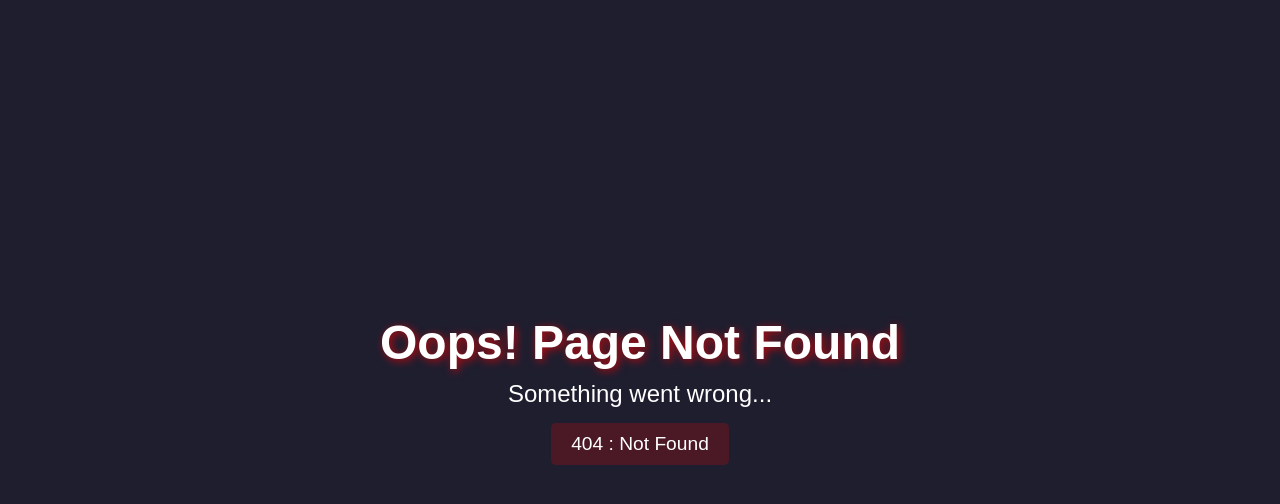
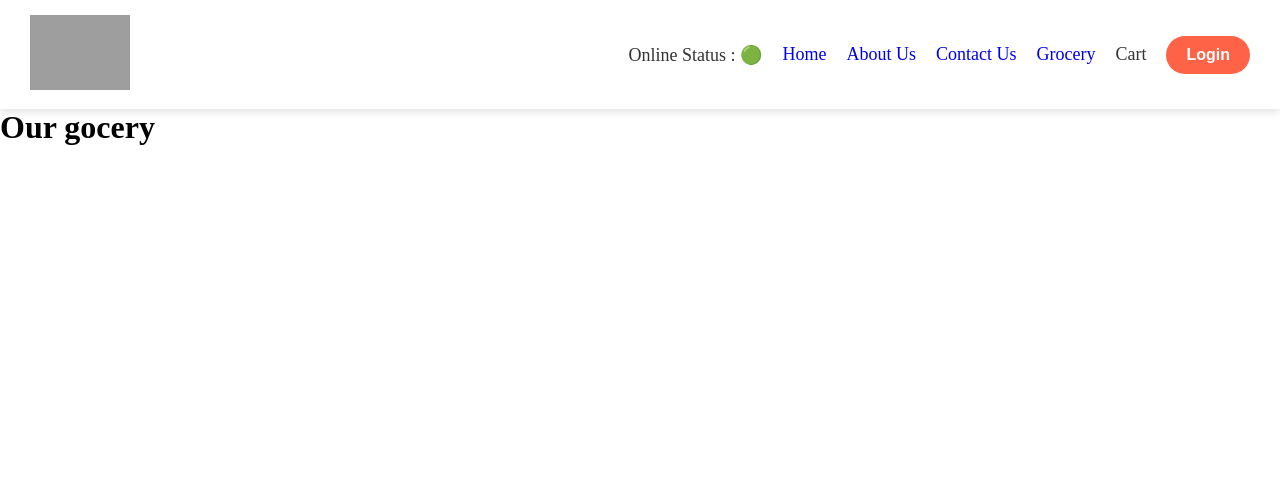
Before and after one commit to ayush-310/Swiggy, a React (Create React App) app: page /grocery in a window 1280 px wide. Before the commit this address had no page. Shown: the top 504 px of the page. Built offline with nearby package versions, Linux system fonts and the light colour scheme; grey boxes are pictures that could not be loaded.

Commit message:
Feat: Lazy Loading

```diff
--- a/src/App.js
+++ b/src/App.js
@@ -6,6 +6,21 @@
 import Contact from './components/Contact';
 import Error from './components/Error';
 import RestaurantMenu from './components/RestaurantMenu';
+// import Grocery from './components/Grocery';
+import { lazy, Suspense } from 'react';
+import Shimmer from './components/Shimmer';
+
+
+
+// Chunking
+//Dynamic Bundling
+// Lazy Loading
+// Code Splitting - refers to splits the code in different chunks and loads them on demand.
+// React.lazy
+// React.lazy is a function that enables you to render a dynamic import as a regular component.
+// Dynamic Import
+
+const Grocery = lazy(() => import('./components/Grocery'));
 
 // Main App Component
 const App = () => {
@@ -39,6 +54,10 @@
         path: '/restaurants/:resId',
         element: <RestaurantMenu />
       },
+      {
+        path: '/grocery',
+        element: <Suspense fallback={<Shimmer />}> <Grocery /> </Suspense>
+      },
     ],
     errorElement: <Error />
   },
--- /dev/null
+++ b/src/components/Grocery.jsx
@@ -0,0 +1,5 @@
+const Grocery = () => {
+    return <h1>Our gocery </h1>
+}
+
+export default Grocery;
--- a/src/components/Header.jsx
+++ b/src/components/Header.jsx
@@ -22,6 +22,7 @@
                     <li><Link to='/'>Home</Link></li>
                     <li> <Link to='/about' >About Us</Link></li>
                     <li> <Link to='/contact'>Contact Us</Link> </li>
+                    <li> <Link to='/grocery'>Grocery</Link> </li>
                     <li>Cart</li>
                     <button
                         className='login'
--- a/src/components/RestaurantMenu.jsx
+++ b/src/components/RestaurantMenu.jsx
@@ -9,13 +9,10 @@
 
     if (!resInfo) return <Shimmer />;
 
-    // const restaurantDetails = resInfo?.cards?.find(card => card?.card?.card?.info)?.card?.card?.info;
 
-    // if (!restaurantDetails) return <p>Error loading menu details.</p>;
+    const { name, cuisines, costForTwo, avgRating } = resInfo?.cards[0]?.card?.card?.info;
 
-    const { name, cuisines, costForTwo,avgRating } = resInfo?.cards[0]?.card?.card?.info ;
-
-    const {itemCards} = resInfo?.cards[2]?.groupedCard?.cardGroupMap?.REGULAR?.cards[1]?.card?.card;
+    const { itemCards } = resInfo?.cards[2]?.groupedCard?.cardGroupMap?.REGULAR?.cards[1]?.card?.card;
     console.log(itemCards);
 
     return (
```
